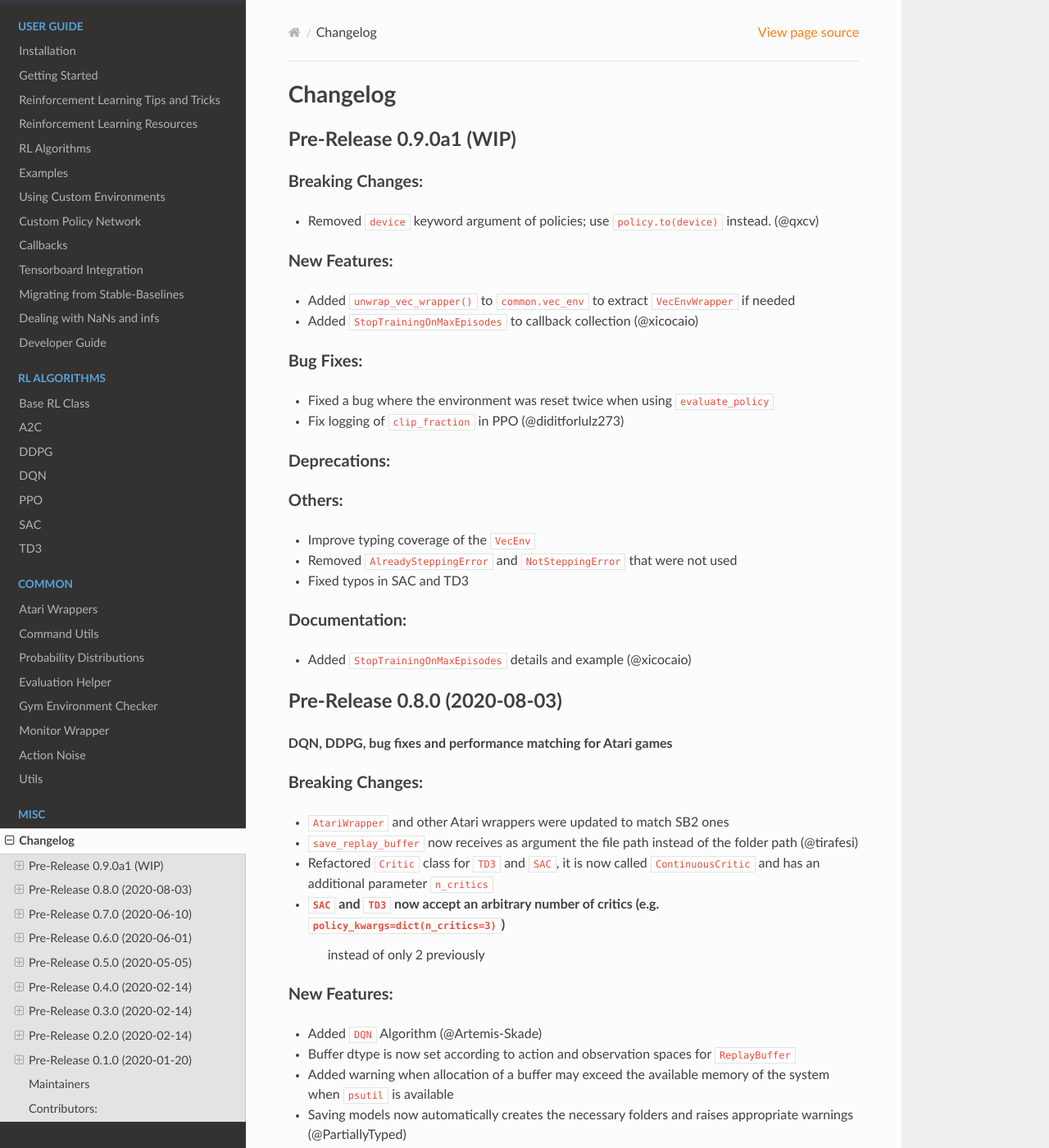
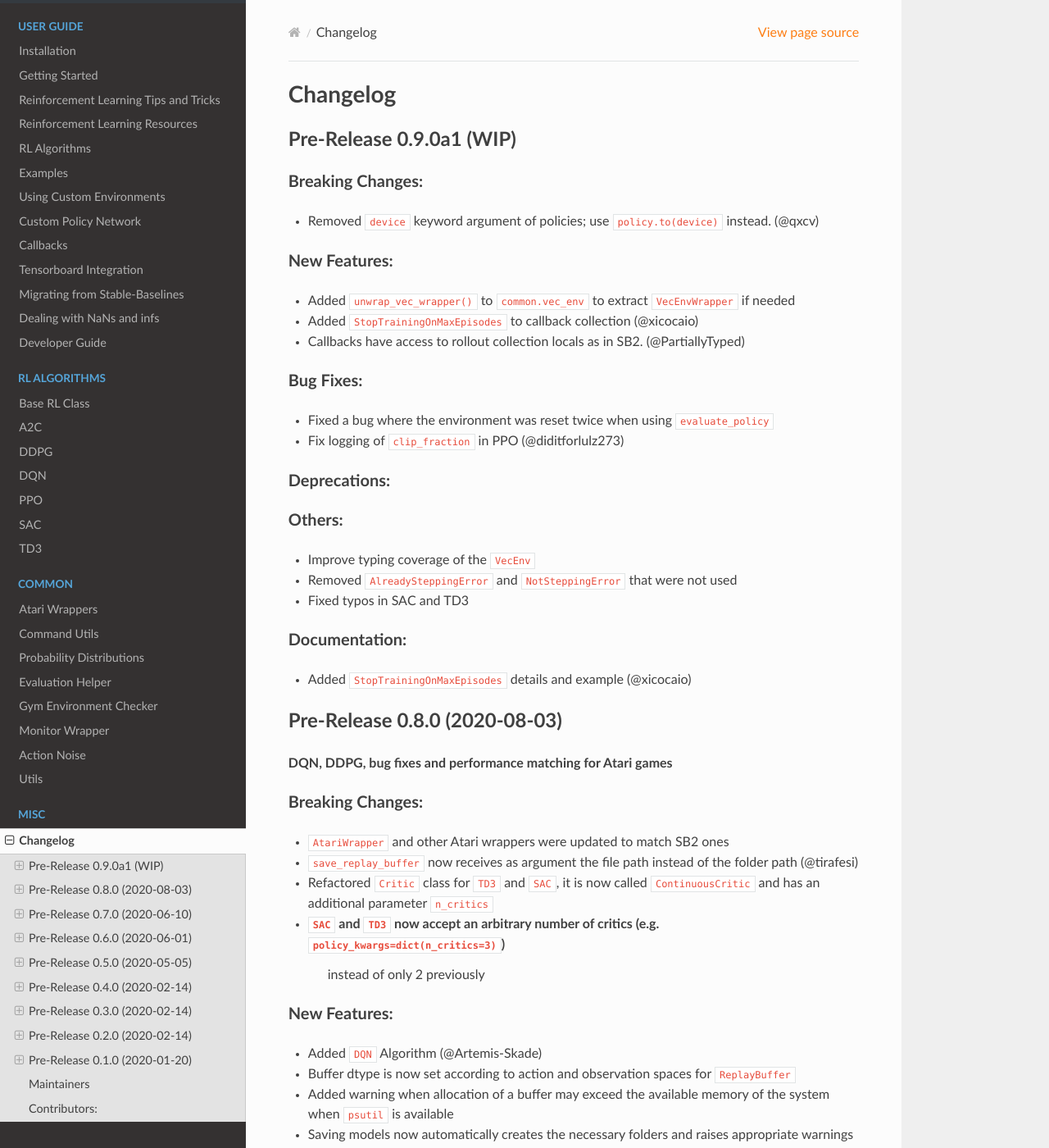
Before and after one commit to DLR-RM/stable-baselines3, a Sphinx documentation site: the page built from docs/misc/changelog.rst, in a window 1280 px wide and 1400 px high. Shown: the whole window at 82% size. Built offline with Sphinx 7.4.7 and the Read the Docs theme 2.0.0, drawn with Linux system fonts in a browser that asks for light colours; pages that are not in the unit, such as notebooks, are missing from menus; some of the changed text lies outside the part shown.

Commit message:
Minor: fix changelog

```diff
--- a/docs/misc/changelog.rst
+++ b/docs/misc/changelog.rst
@@ -14,6 +14,7 @@ New Features:
 ^^^^^^^^^^^^^
 - Added ``unwrap_vec_wrapper()`` to ``common.vec_env`` to extract ``VecEnvWrapper`` if needed
 - Added ``StopTrainingOnMaxEpisodes`` to callback collection (@xicocaio)
+- Callbacks have access to rollout collection locals as in SB2. (@PartiallyTyped)
 
 Bug Fixes:
 ^^^^^^^^^^
```
Also changed, not shown: other parts of docs/misc/changelog.rst (+0 -1 lines).
